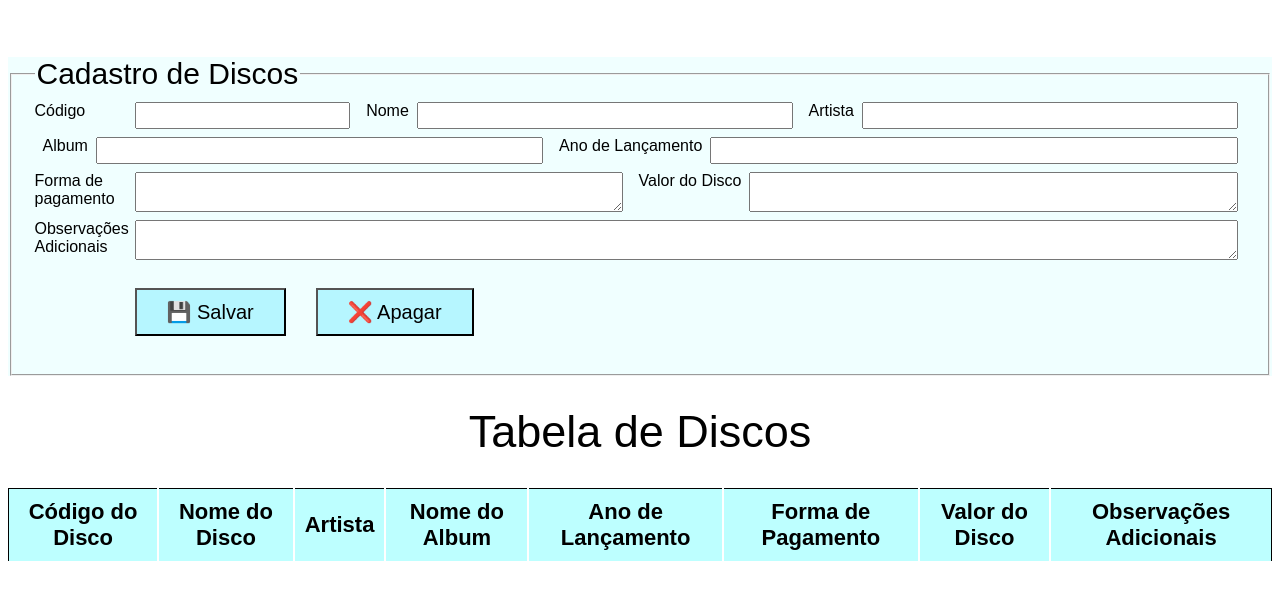
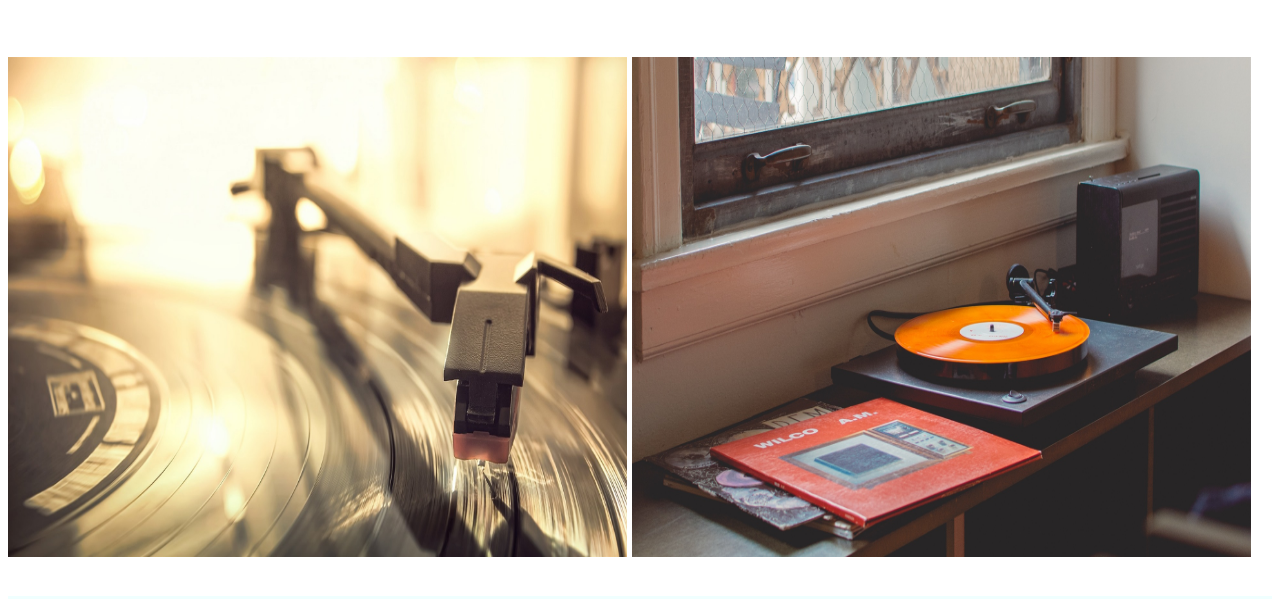
Before and after one commit to RaphaelScursoni/Discos-Loja, a plain HTML site: page index.html in a window 1280 px wide. Shown: the part 132-731 px from the top of the page. Drawn offline with Linux system fonts and the light colour scheme; a web font is replaced by a local one.

Commit message:
Editando arquivos

```diff
--- a/estilo.css
+++ b/estilo.css
@@ -27,7 +27,6 @@ caption{
   font-size: 45px;
   padding: 30px;
 }
-
 
 .form{
     background-color: azure;
--- a/index.html
+++ b/index.html
@@ -8,6 +8,10 @@
 </head>
 <body>
     <p>Listagem de Discos de Vinil</p>
+    <div>
+        <img src="img/1.jpg" style="width: 49%; height: 500px; margin-left: 0%; margin-bottom: 35px;">
+        <img src="img/2.jpg" style="width: 49%; height: 500px; margin-bottom: 35px; margin-left: 0%">
+    </div>
     </ul>
     <div class="form">
         <form class="formDiscos">
```
Also changed, not shown: img/3.jpg (deleted).
